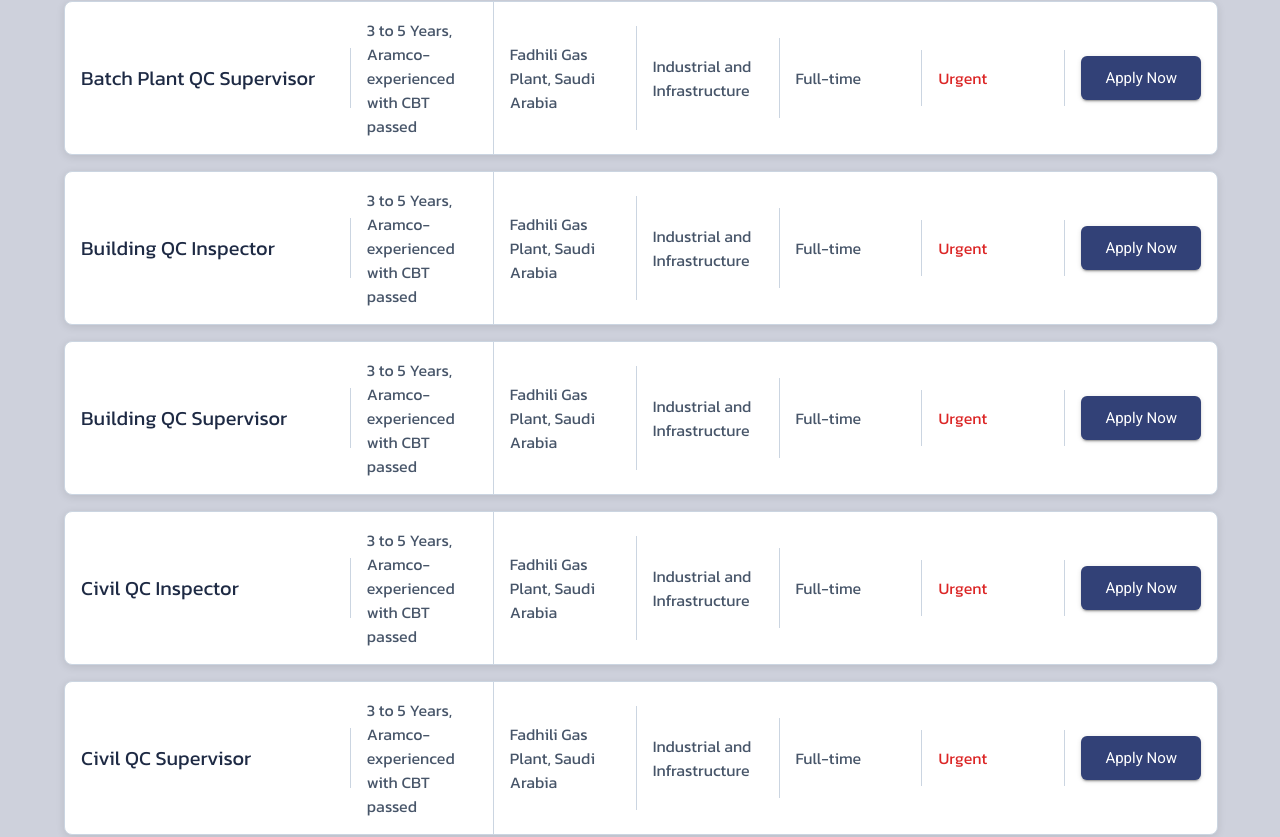
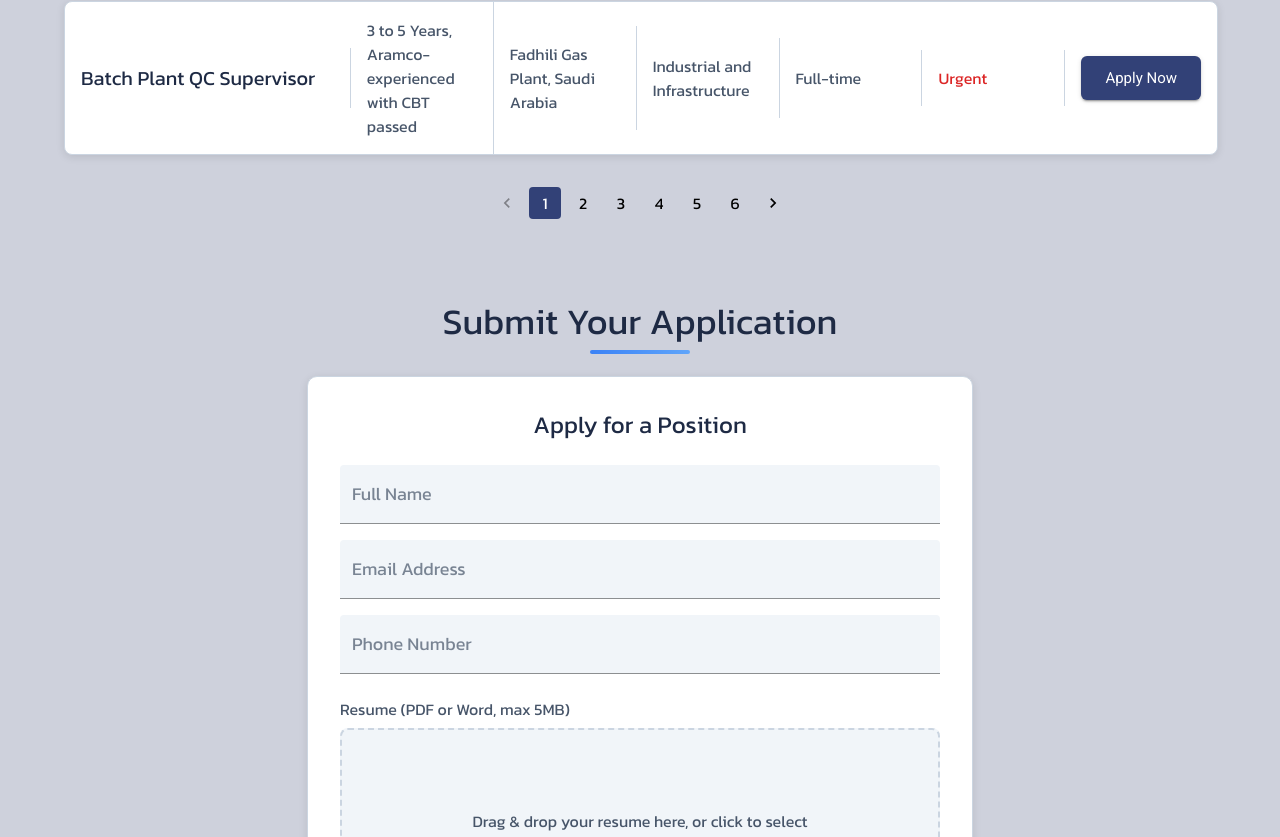
Before and after one commit to mirmubasheer/uips_react_parent, a React (Vite) app: page /career in a window 1280 px wide. Shown: the part 1343-2180 px from the top of the page. Built offline with nearby package versions, Linux system fonts and the light colour scheme.

Commit message:
added pagination in listview careers

```diff
--- a/src/Pages/Careers/Careers.tsx
+++ b/src/Pages/Careers/Careers.tsx
@@ -5,12 +5,16 @@ import gsap from 'gsap';
 import JobCard from './Components/JobCard';
 import ListViewJobCard from './Components/ListViewJobCard';
 import CareerForm from './Components/CareerForm';
+import PaginationControls from '../../components/Pagination/PaginationControls';
 import { jobs, Job } from '../../assets/data/jobs';
+
+const JOBS_PER_PAGE = 7;
 
 const Careers: React.FC = () => {
   const jobsRef = useRef<HTMLDivElement | null>(null);
   const [view, setView] = useState<'list' | 'grid'>('list');
   const [selectedRole, setSelectedRole] = useState<string>('');
+  const [page, setPage] = useState(1);
 
   useEffect(() => {
     if (jobsRef.current) {
@@ -26,7 +30,7 @@ const Careers: React.FC = () => {
         }
       );
     }
-  }, [view]);
+  }, [view, page]);
 
   const handleApplyClick = (role: string) => {
     setSelectedRole(role);
@@ -35,6 +39,16 @@ const Careers: React.FC = () => {
       headingElement.scrollIntoView({ behavior: 'smooth', block: 'start' });
     }
   };
+
+  const handlePageChange = (event: React.ChangeEvent<unknown>, value: number) => {
+    setPage(value);
+    if (jobsRef.current) {
+      jobsRef.current.scrollIntoView({ behavior: 'smooth', block: 'start' });
+    }
+  };
+
+  const paginatedJobs = jobs.slice((page - 1) * JOBS_PER_PAGE, page * JOBS_PER_PAGE);
+  const pageCount = Math.ceil(jobs.length / JOBS_PER_PAGE);
 
   return (
     <Box
@@ -93,7 +107,10 @@ const Careers: React.FC = () => {
             </Typography>
             <Stack direction="row" spacing={1} sx={{ justifyContent: { xs: 'center', md: 'flex-end' } }}>
               <IconButton
-                onClick={() => setView('grid')}
+                onClick={() => {
+                  setView('grid');
+                  setPage(1); // Reset to first page when switching to grid view
+                }}
                 sx={{
                   bgcolor: view === 'grid' ? '#324177' : 'transparent',
                   color: view === 'grid' ? '#f1f5f9' : '#1e2a44',
@@ -108,7 +125,10 @@ const Careers: React.FC = () => {
                 <ViewModule />
               </IconButton>
               <IconButton
-                onClick={() => setView('list')}
+                onClick={() => {
+                  setView('list');
+                  setPage(1); // Reset to first page when switching to list view
+                }}
                 sx={{
                   bgcolor: view === 'list' ? '#324177' : 'transparent',
                   color: view === 'list' ? '#f1f5f9' : '#1e2a44',
@@ -140,10 +160,17 @@ const Careers: React.FC = () => {
               ))}
             </Grid>
           ) : (
-            <Box ref={jobsRef} sx={{ display: 'flex', flexDirection: 'column', gap: 2 }}>
-              {jobs.map((job: Job) => (
-                <ListViewJobCard key={job.id} job={job} onApplyClick={() => handleApplyClick(job.role)} />
-              ))}
+            <Box>
+              <Box ref={jobsRef} sx={{ display: 'flex', flexDirection: 'column', gap: 2 }}>
+                {paginatedJobs.map((job: Job) => (
+                  <ListViewJobCard key={job.id} job={job} onApplyClick={() => handleApplyClick(job.role)} />
+                ))}
+              </Box>
+              <PaginationControls
+                page={page}
+                count={pageCount}
+                onChange={handlePageChange}
+              />
             </Box>
           )}
         </Box>
```
Also changed, not shown: src/components/Pagination/PaginationControls.tsx (indentation only).
